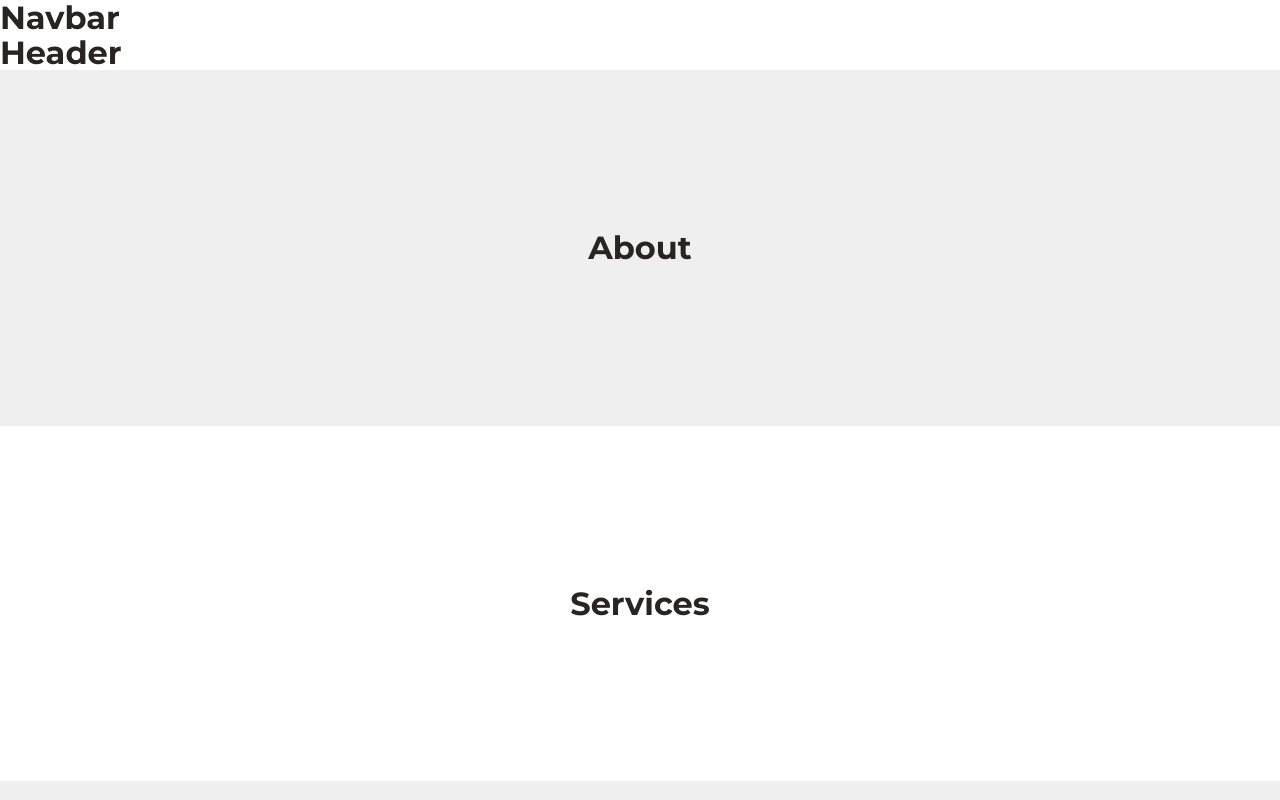
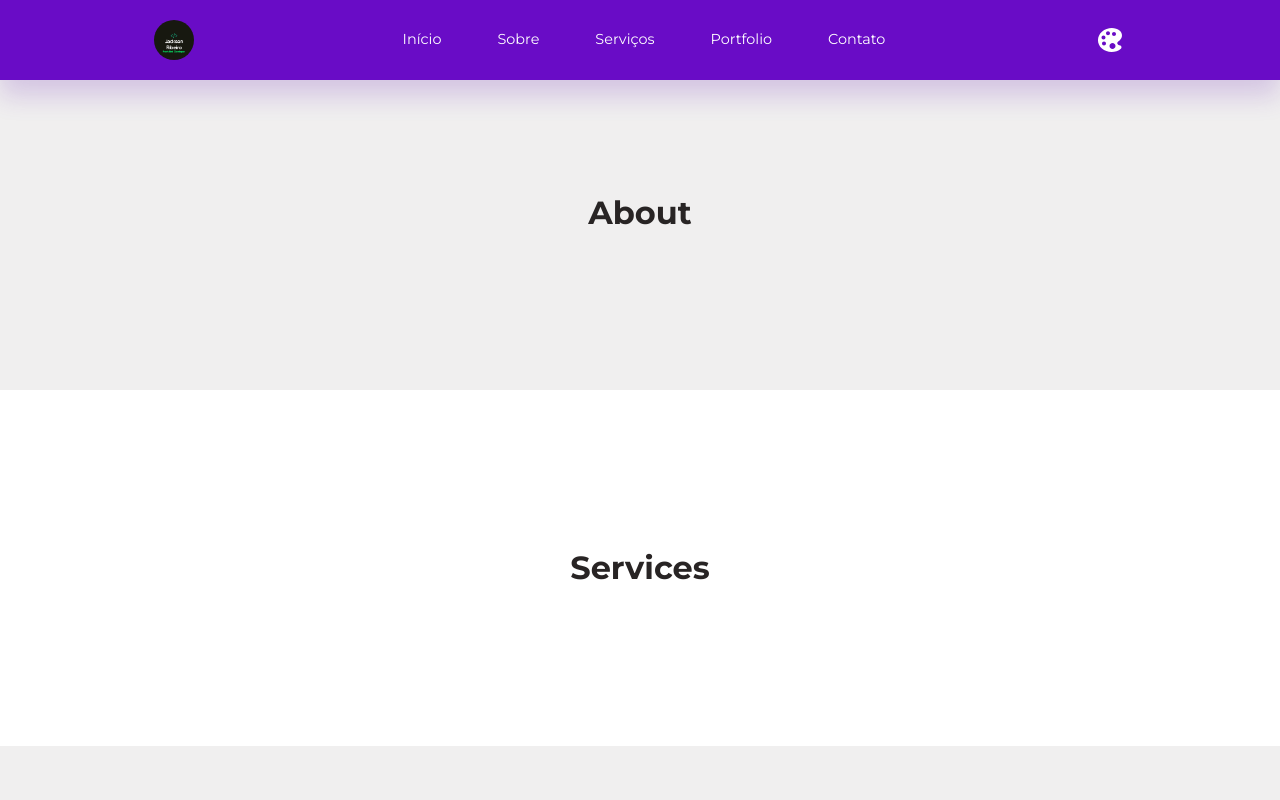
Before and after one commit to jackson-ribeiro/portfolio, a React (Create React App) app: page / in a window 1280 px wide. Shown: the top 800 px of the page. Built offline with nearby package versions, Linux system fonts and the light colour scheme.

Commit message:
style: navbar finalizada

```diff
--- a/package.json
+++ b/package.json
@@ -8,6 +8,7 @@
     "@testing-library/user-event": "^13.5.0",
     "react": "^18.2.0",
     "react-dom": "^18.2.0",
+    "react-icons": "^4.8.0",
     "react-scripts": "5.0.1",
     "web-vitals": "^2.1.4"
   },
--- a/src/sections/navbar/Navbar.jsx
+++ b/src/sections/navbar/Navbar.jsx
@@ -1,8 +1,23 @@
+import Logo from '../../assets/logo.png'
+import data from './data'
+import {IoIosColorPalette} from 'react-icons/io'
 import './navbar.css'
 
 const Navbar = () => {
   return (
-    <nav><h2>Navbar</h2></nav>
+    <nav>
+      <div className="container nav_container">
+        <a href="index.html" className='nav_logo'>
+          <img src={Logo} alt="Logo" />
+        </a>
+        <ul className='nav_menu'>
+          {
+            data.map(item => <li key={item.id}><a href={item.link}>{item.title}</a></li>)
+          }
+        </ul>
+        <button id='theme_icon'><IoIosColorPalette /></button>
+      </div>
+    </nav>
   )
 }
 
--- /dev/null
+++ b/src/sections/navbar/data.js
@@ -0,0 +1,9 @@
+const data = [
+    {id: 1, link: '#', title: 'Início'},
+    {id: 2, link: '#', title: 'Sobre'},
+    {id: 3, link: '#', title: 'Serviços'},
+    {id: 4, link: '#', title: 'Portfolio'},
+    {id: 5, link: '#', title: 'Contato'}
+]
+
+export default data;
--- a/src/sections/navbar/navbar.css
+++ b/src/sections/navbar/navbar.css
@@ -0,0 +1,43 @@
+nav {
+    width: 100vw;
+    height: 5rem;
+    display: grid;
+    place-items: center;
+    background: var(--color-primary);
+    position: fixed;
+    top: 0;
+    left: 0;
+    z-index: 9;
+    box-shadow: 0 1rem 1.5rem hsla(var(--primary-hue),68%, 42%, 20%);
+    transition: var(--transition);
+}
+
+.nav_container {
+    display: flex;
+    justify-content: space-between;
+    align-items: center;
+}
+
+.nav_logo {
+    width: 2.5rem;
+    border-radius: 50%;
+    overflow: hidden;
+}
+
+.nav_menu {
+    display: flex;
+    gap: 3.5rem;
+}
+
+#theme_icon {
+    background: transparent;
+    color: white;
+    font-size: 2rem;
+    cursor: pointer;
+}
+
+@media screen and (max-width: 1024px) {
+    .nav_menu {
+        display: none;
+    }
+}
```
Also changed, not shown: src/assets/logo.png (added), 1 other file (tests, documents, lock files or other folders).
